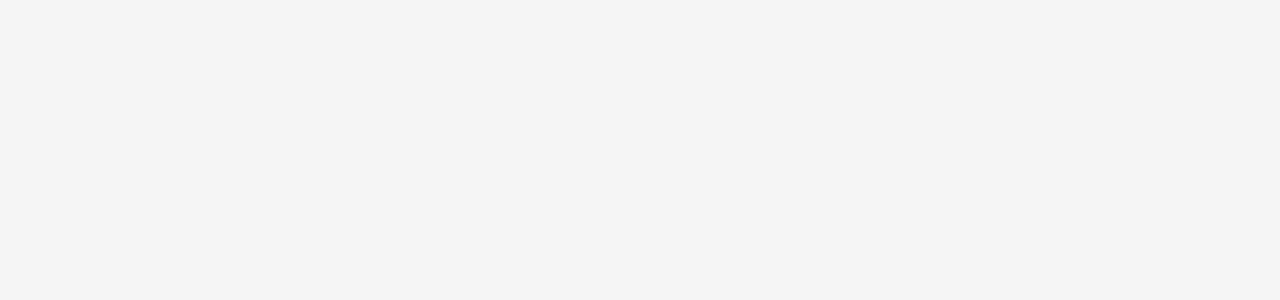
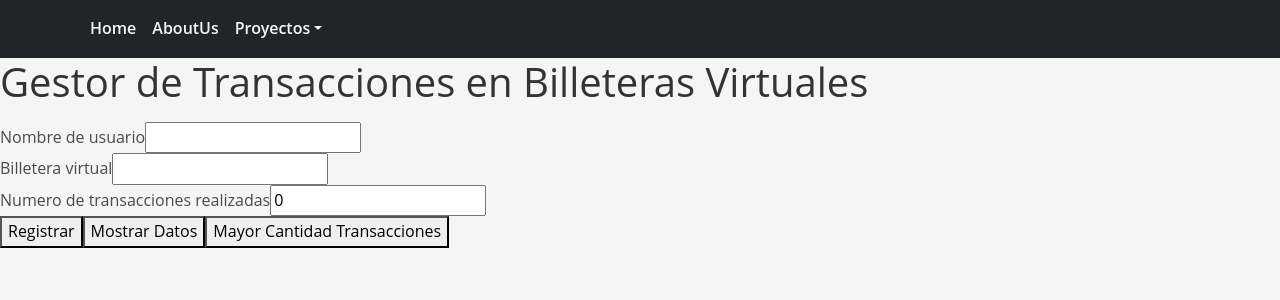
Before and after one commit to Chaves-Johanna-Milagro/proyectofinal_grupo_2, a React (Vite) app in the folder ProyectFinalGrupo2/: page /gestorBilleteraVirtual in a window 1280 px wide. Before the commit this address had no page. Shown: the top 300 px of the page. Built offline with nearby package versions, Linux system fonts and the light colour scheme.

Commit message:
integracion de algunos componentes
se realizó el rooteo de los proyectos restantes.
De momento algunos solo tiene un <h1> para probar su funcionamiento

```diff
--- a/ProyectFinalGrupo2/src/App.jsx
+++ b/ProyectFinalGrupo2/src/App.jsx
@@ -4,7 +4,12 @@ import { Routes, Route } from 'react-router-dom';
 import Layout from './Components/Layout';
 import Home from './Components/Home';
 import AboutUs from './Components/AboutUs';
+import CalculadoraIMC from './Components/CalculadoraIMC';
+import GestorBilleteraVirtual from './Components/GestorBilleteraVirtual';
 import JuegoPhaser from './Components/JuegoPhaser';
+import JuegoReact from './Components/JuegoReact';
+import ErrorPage from './Components/ErrorPage';
+
 
 function App() {
 
@@ -14,7 +19,11 @@ function App() {
       <Route path='/' element={ <Layout /> } >
         <Route index element={ <Home /> } />
         <Route path='aboutUs' element={ <AboutUs/> } />
+        <Route path='calculadoraIMC' element={ <CalculadoraIMC/> } />
+        <Route path='gestorBilleteraVirtual' element={ <GestorBilleteraVirtual/> } />
         <Route path='juegoPhaser' element={ <JuegoPhaser/> } />
+        <Route path='juegoReact' element={ <JuegoReact/> } />
+        <Route path='*' element={ <ErrorPage/> } />
       </Route>
     </Routes>
   );
--- /dev/null
+++ b/ProyectFinalGrupo2/src/Components/CalculadoraIMC.jsx
@@ -0,0 +1,8 @@
+import React from "react";
+
+function CalculadoraIMC(){
+    return(
+        <h1>Calculadora del Índice de Masa Corporal (IMC)</h1>
+    )
+}
+export default CalculadoraIMC;
--- /dev/null
+++ b/ProyectFinalGrupo2/src/Components/ErrorPage.jsx
@@ -0,0 +1,8 @@
+import React from "react";
+
+function ErrorPage(){
+    return (
+        <h1>Upp!! ocurrio un error</h1>
+    );
+}
+export default ErrorPage;
--- /dev/null
+++ b/ProyectFinalGrupo2/src/Components/GestorBilleteraVirtual.jsx
@@ -0,0 +1,51 @@
+import React from "react";
+import { useState } from "react";
+
+//namas de ejemplo por ahora, quedaria pendiente la funcionalidad
+function GestorBilleteraVirtual(){
+
+    const [nombre,setNombre] = useState("");
+    const [billetera,setBillletera] = useState("");
+    const [numTransac,setNumTransac] = useState(0);
+
+    return (
+        <>
+        <h1>Gestor de Transacciones en Billeteras Virtuales</h1>
+        <div>
+            <div>
+                <label>Nombre de usuario</label>
+                <input
+                type="text"
+                value={nombre}
+                onChange={(e)=> setNombre(e.target.value)}>
+                </input>
+            </div>
+
+            <div>
+                <label>Billetera virtual</label>
+                <input
+                type="text"
+                value={billetera}
+                onChange={(e)=> setBillletera(e.target.value)}>
+                </input>
+            </div>
+
+            <div>
+                <label>Numero de transacciones realizadas</label>
+                <input
+                type="number"
+                value={numTransac}
+                onChange={(e)=> setNumTransac(e.target.value)}>
+                </input>
+            </div>
+
+            <button>Registrar</button>
+
+            <button>Mostrar Datos</button>
+
+            <button>Mayor Cantidad Transacciones</button>
+        </div>
+        </>
+    );
+}
+export default GestorBilleteraVirtual;
--- /dev/null
+++ b/ProyectFinalGrupo2/src/Components/JuegoReact.jsx
@@ -0,0 +1,9 @@
+import React from "react";
+
+//quedaria pasar los componentes del proyecto 6 (desafio Matematico) y lo de sumarle los niveles
+function JuegoReact(){
+    return (
+        <h1>Desafio Matematico</h1>
+    );
+}
+export default JuegoReact;
--- a/ProyectFinalGrupo2/src/Components/Layout.jsx
+++ b/ProyectFinalGrupo2/src/Components/Layout.jsx
@@ -1,11 +1,9 @@
  import React from "react";
  import { Outlet } from "react-router-dom";
 
- import { Navbar, Nav, Container } from 'react-bootstrap';
+ import { Navbar, Nav, Container,NavDropdown } from 'react-bootstrap';
  import 'bootstrap/dist/css/bootstrap.min.css'
  import '../../public/styles/style.css';
-
-
 
  function Layout(){
 
@@ -19,7 +17,17 @@
                             <Nav className="me-auto">
                                 <Nav.Link href="/">Home</Nav.Link>
                                 <Nav.Link href="/aboutUs">AboutUs</Nav.Link>
-                                <Nav.Link href="/juegoPhaser">JuegoPhaser</Nav.Link>
+                                <NavDropdown
+                                 id="nav-dropdown-dark-example"
+                                 title="Proyectos"
+                                 menuVariant="dark"
+                                >
+                               <NavDropdown.Item href="/calculadoraIMC">Calculadora IMC</NavDropdown.Item>
+                               <NavDropdown.Item href="/gestorBilleteraVirtual"> Gestor de Billeteras Virtuales </NavDropdown.Item>
+                               <NavDropdown.Divider />
+                               <NavDropdown.Item href="/juegoPhaser"> Esquivar Meteoros </NavDropdown.Item>
+                               <NavDropdown.Item href="/juegoReact"> Desafio Matematico </NavDropdown.Item>
+                               </NavDropdown>
                             </Nav>
                         </Navbar.Collapse>
                     </Container>
```
